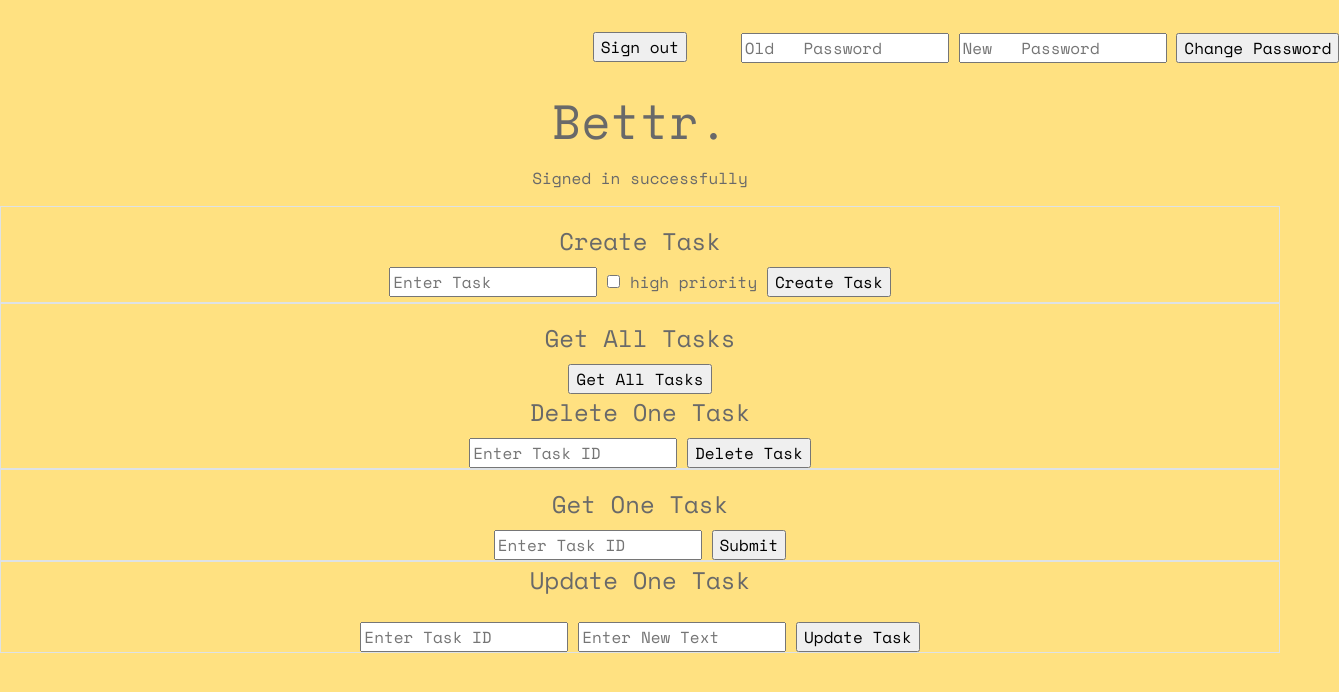
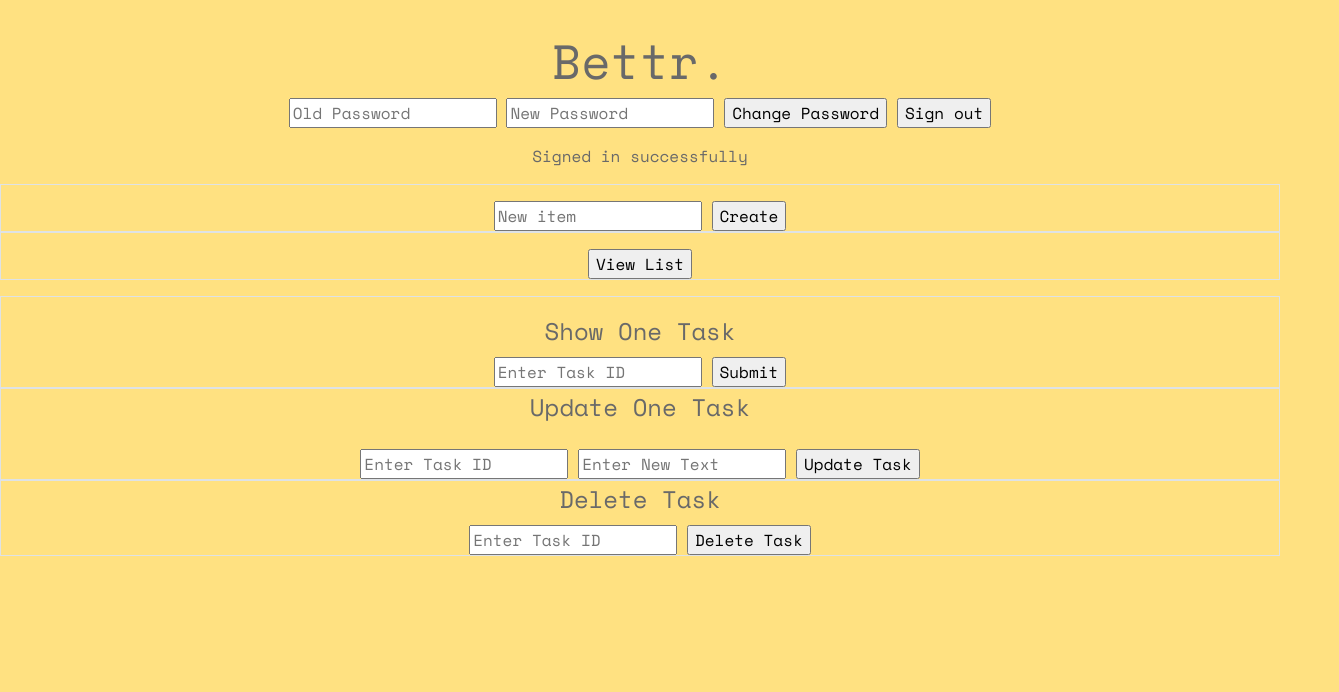
Before and after one commit to nataliesmyth/task-app-client, a website built with webpack: page index.html in a window 1280 px wide. Both pictures are taken after typing "name@example.com", "Sample123" into the empty fields and a click on the input "Sign in". Shown: the whole page, 1339 px wide, since content can reach past the window. Built offline with nearby package versions, Linux system fonts and the light colour scheme; files whose address does not match are found by name.

Commit message:
messages update

```diff
--- a/assets/scripts/auth/ui.js
+++ b/assets/scripts/auth/ui.js
@@ -76,7 +76,7 @@ const signOutFailure = function (error) {
   $('#sign-out-message').addClass('failure')
   $('#sign-in-message').empty()
   $('#change-password-message').empty()
-  $('#sign-up-message').empty()
+  // $('#sign-up-message').empty()
   $('#text-index-message').empty()
   $('#text-create-message').empty()
   $('#text-show-message').empty()
--- a/assets/scripts/tasks/ui.js
+++ b/assets/scripts/tasks/ui.js
@@ -10,6 +10,7 @@ const onCreateSuccess = function (data) {
   // $('#sign-up-message').empty()
   $('#sign-out-message').empty()
   $('#change-password-message').empty()
+  $('#task-list').show()
 }
 
 const onCreateFailure = function (error) {
@@ -27,6 +28,7 @@ const onIndexSuccess = function (data) {
   $('#task-index-message').addClass('success')
   $('#task-list').trigger('reset')
   $('#sign-in-message').empty()
+  $('#task-create-message').empty()
   // $('#sign-up-message').empty()
   // $('#sign-out-message').empty()
   $('#change-password-message').empty()
@@ -100,7 +102,7 @@ const onUpdateFailure = function (error) {
   $('#task-update-message').addClass('failure')
   $('#task-update').trigger('reset')
   $('#sign-in-message').empty()
-  // $('#sign-up-m essage').empty()
+  // $('#sign-up-message').empty()
   $('#sign-out-message').empty()
   $('#change-password-message').empty()
 }
--- a/assets/styles/index.scss
+++ b/assets/styles/index.scss
@@ -14,23 +14,28 @@ body {
     background-color: var(--background);
     color: var(--text);
 }
+
 h1 {
   font-size: 48px;
 //   color: #927963;
   position: relative;
 }
 
+nav {
+    display: inline;
+}
 .change-password-form {
-    position: relative;
-    bottom: 1.8em;
-    left: 25em;
-    font-size: 1em;
+    // position: relative;
+    // bottom: 1.8em;
+    // left: 25em;
+    // font-size: 1em;
     display: inline;
 }
 
 .sign-out-form {
-    position: relative;
+    // position: relative;
     // left: 45em;
+    display: inline;
 }
 
 .task-id {
--- a/index.html
+++ b/index.html
@@ -15,22 +15,19 @@
     </head>
     <body>
       <header>
+        <h1>Bettr.</h1>
         <nav>
-          <form class="sign-out-form" id="sign-out">
-            <!-- <fieldset> -->
-              <!-- <legend>Sign Out</legend> -->
-              <input type="submit" value="Sign out">
-            <!-- </fieldset> -->
-          </form>
           <form class="change-password-form" id="change-password">
             <!-- <h3>Change Password</h3> -->
-            <input type="password" name="passwords[old]" placeholder="Old   Password">
-            <input type="password" name="passwords[new]" placeholder="New   Password">
+            <input type="password" name="passwords[old]" placeholder="Old Password">
+            <input type="password" name="passwords[new]" placeholder="New Password">
             <input type="submit" value="Change Password">
+          </form>
+          <form class="sign-out-form" id="sign-out">
+              <input type="submit" value="Sign out">
           </form>
         </nav>
 
-        <h1>Bettr.</h1>
       </header>
       <!-- <h2>because you're better than them</h2> -->
       <p id="change-password-message"></p>
@@ -52,46 +49,40 @@
         <input type="password" name="credentials[password]" placeholder="Password">
         <input type="submit" value="Sign in">
       </form>
-
+      <div class="form-group">
         <form id="task-create" class="border">
           <p id="task-create-message"></p>
           <fieldset>
-          <legend>Create Task</legend>
-          <input type="text" name="task[text]" placeholder="Enter Task">
-          <input type="checkbox" name="task[priority]" id="task-priority" value="high priority">
-          <label for="task-priority"> high priority</label>
-          <input type="submit" value="Create Task">
+            <!-- <legend>Add Item</legend> -->
+            <input type="text" name="task[text]"  placeholder="New item">
+            <!-- <input type="checkbox" name="task[priority]  " id="task-priority" value="high priority"> -->
+            <!-- <label for="task-priority"> high priority</  label> -->
+            <input type="submit" value="Create">
           </fieldset>
         </form>
 
         <form id="task-index" class="border">
           <p id="task-index-message"></p>
           <fieldset>
-          <legend>Get All Tasks</legend>
-          <input type="submit" value="Get All Tasks">
+            <!-- <legend>Get All Tasks</legend> -->
+            <input type="submit" value="View List">
             <!-- Task List -->
             <div id="task-list">
-            <form id="task-delete" class="border">
-              <legend>Delete One Task</legend>
-              <input type="text" name="task[id]" placeholder="Enter Task ID">
-              <input type="submit" value="Delete Task">
-            </form>
             </div>
           </fieldset>
         </form>
+      </div>
 
       <form id="task-show" class="border">
         <p id="task-show-message"></p>
         <fieldset>
-          <legend>Get One Task</legend>
+          <legend>Show One Task</legend>
           <input type="text" name="task[id]" placeholder="Enter Task ID">
           <input type="submit">
           <!-- One Task -->
           <div id="one-task"></div>
         </fieldset>
       </form>
-
-
 
       <form id="task-update" class="border">
         <fieldset>
@@ -102,6 +93,13 @@
           <input type="submit" value="Update Task">
         </fieldset>
       </form>
+
+      <form id="task-delete" class="border">
+        <legend>Delete Task</legend>
+        <input type="text" name="task[id]" placeholder="Enter Task ID">
+        <input type="submit" value="Delete Task">
+      </form>
+
     </body>
 
     </html>
```
Lines whose indentation alone changed are shown as unchanged.
